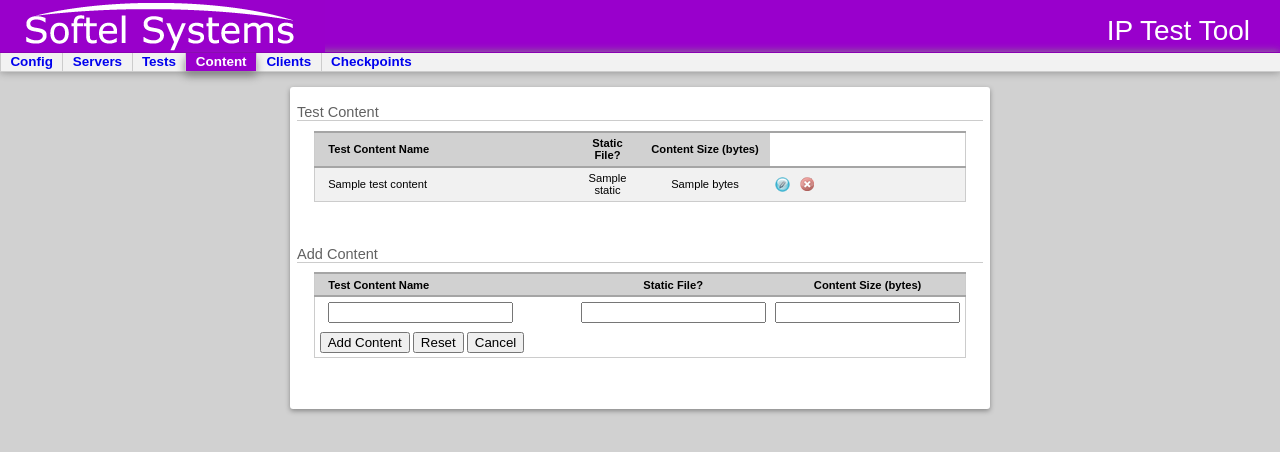
After one commit to loum/itt, a Django app: template src/itt/control/templates/test_content/index.html in a window 1280 px wide. The commit adds this page. Shown: the top 452 px of the page. Run offline with Django 3.2, Linux system fonts and the light colour scheme; the template is opened without the code that fills it: most values are stand-ins (such as "Sample title", 1, 10 or a date in 2020); form fields are guessed from the names that the template uses.

Commit message:
In general: * feature/us39 task/ta46 -- Create the test_content view
control/static/itt_nav.css
control/templates/base.html
* added "testcontent" reference to the navigation bar

control/urls.py
* updated URLconf to support "testcontent" URL

control/test_content/views.py
* created a simple index view

control/static/test_content.css
* new test content app-specific CSS

control/templates/test_content/
* index.html template to support the index view

control/test_content/forms.py
* form support for test content via the TestContentForm

```diff
--- a/src/itt/control/static/itt_nav.css
+++ b/src/itt/control/static/itt_nav.css
@@ -29,7 +29,8 @@
 }
 #config #mainNav .config a,
 #servers #mainNav .servers a,
-#testconfig #mainNav .testconfig a {
+#testconfig #mainNav .testconfig a,
+#testcontent #mainNav .testcontent a {
     background-color: #9900cc;
     color: #fff;
     cursor: default;
--- /dev/null
+++ b/src/itt/control/static/test_content.css
@@ -0,0 +1,34 @@
+@import url('/static/itt.css');
+
+#testContentList, #testContentAdd {
+    padding-bottom: 5%;
+}
+#nameHead {
+    padding-left: 2%;
+    text-align: left;
+    width: 40%;
+}
+#staticHead {
+    width: 10%;
+}
+#bytesHead {
+    width: 20%;
+}
+#id_name {
+    width: 200px;
+}
+#id_static, #id_bytes {
+    width: 40px;
+}
+.nameLeftAlign {
+    padding-left: 2%;
+    text-align: left;
+}
+.actionsIcons {
+    padding: 0;
+}
+.imageForm {
+    float: left;
+    padding-left: 5px;
+    padding-right: 5px;
+}
--- a/src/itt/control/templates/base.html
+++ b/src/itt/control/templates/base.html
@@ -20,6 +20,7 @@
         <li class="config"><a href="/config">Config</a></li>
         <li class="servers"><a href="/server">Servers</a></li>
         <li class="testconfig"><a href="/testconfig">Tests</a></li>
+        <li class="testcontent"><a href="/testcontent">Content</a></li>
         <li><a href="/config">Clients</a></li>
         <li><a href="/config">Checkpoints</a></li>
     </ul>
--- /dev/null
+++ b/src/itt/control/templates/test_content/index.html
@@ -0,0 +1,118 @@
+{% extends "base.html" %}
+
+{% comment %}
+The itt.control.testcontent index.html accessible via:
+
+    http://<hostname><:itt_port>/testcontent/
+
+    Variables:
+        test_content_list (itt.control.test_content.TestContent): direct
+        reference to the list of itt.control.test_content.TestContent
+        objects.
+
+{% endcomment %}
+
+{% block css %}
+<link href="{{ STATIC_URL }}test_content.css"
+      rel="stylesheet"
+      type="text/css" />
+{% endblock %}
+
+{% block body_tag %}<body id="testcontent">{% endblock %}
+
+{% block title %}IP Test Tool Test Content{% endblock %}
+
+{% block content %}
+<h1>Test Content</h1>
+<div id="testContentList">
+<table>
+    <thead>
+        <tr>
+            <th id="nameHead">Test Content Name</th>
+            <th id="staticHead">Static File?</th>
+            <th id="bytesHead">Content Size (bytes)</th>
+        </tr>
+    </thead>
+    {% if test_content_list %}
+    <tbody>
+    {% for test_content in test_content_list %}
+        {% if forloop.counter|divisibleby:"2" %}
+        <tr>
+        {% else %}
+        <tr class="odd">
+        {% endif %}
+            <td class="nameLeftAlign">{{ test_content.name }}</td>
+            <td>{{ test_content.static }}</td>
+            <td>{{ test_content.bytes }}</td>
+            <td class="actionsIcons">
+                <form class="imageForm"
+                      action="/testcontent/update/" method="post">
+                    {% csrf_token %}
+                    <input type="image"
+                           name="submit"
+                           value="test_content_edit_pk_{{ test_content.pk }}"
+                           src="/static/images/itt_edit.png"
+                           alt="Test Content Edit"/ >
+                </form>
+                <form class="imageForm"
+                      action="/testcontent/delete/" method="post">
+                    {% csrf_token %}
+                    <input type="image"
+                           name="submit"
+                           value="test_content_del_pk_{{ test_content.pk }}"
+                           src="/static/images/itt_delete.png"
+                           alt="Test Content Delete"/ >
+                </form>
+            </td>
+        </tr>
+    {% endfor %}
+    {% else %}
+        <tr>
+            <td colspan="3"><i>No test content available</i></td>
+        </tr>
+    {% endif %}
+    </tbody>
+</table>
+</div> <!-- testContentList -->
+
+<h1>Add Content</h1>
+<div id="testContentAdd">
+<form action="" method="post">
+    {% csrf_token %}
+    <table>
+        <colgroup>
+            <col id="name" />
+        </colgroup>
+        <thead>
+            <tr>
+                <th id="nameHead">Test Content Name</th>
+                <th id="staticHead">Static File?</th>
+                <th id="bytesHead">Content Size (bytes)</th>
+            </tr>
+        </thead>
+        <tfoot>
+            <tr>
+                <td colspan="3">
+                    <input type="submit"
+                           name="submit"
+                           value="Add Content">
+                    </input>
+                    <input type="reset" value="Reset"></input>
+                    <input type="submit"
+                           name="cancel"
+                           value="Cancel">
+                    </input>
+                </td>
+            </tr>
+        </tfoot>
+        <tbody>
+            <tr>
+                <td class="nameLeftAlign">{{ form.name }}</td>
+                <td>{{ form.static }}</td>
+                <td>{{ form.bytes }}</td>
+            </tr>
+        </tbody>
+    </table>
+</form>
+</div> <!-- testContentAdd -->
+{% endblock %} {# content #}
--- a/src/itt/control/urls.py
+++ b/src/itt/control/urls.py
@@ -16,6 +16,7 @@ urlpatterns = patterns('',
     url(r'^server/$', 'server.views.index'),
     url(r'^server/insert', 'server.views.insert'),
     url(r'^testconfig/$', 'test_config.views.index'),
+    url(r'^testcontent/$', 'test_content.views.index'),
     url(r'^testconfig/update/$', 'test_config.views.update'),
     url(r'^testconfig/delete/$', 'test_config.views.delete'),
     url(r'^test/', include(node_resource.urls)),
```
Also changed, not shown: src/itt/control/test_content/forms.py (added, +8 -0 lines), src/itt/control/test_content/views.py (+27 -1 lines).
